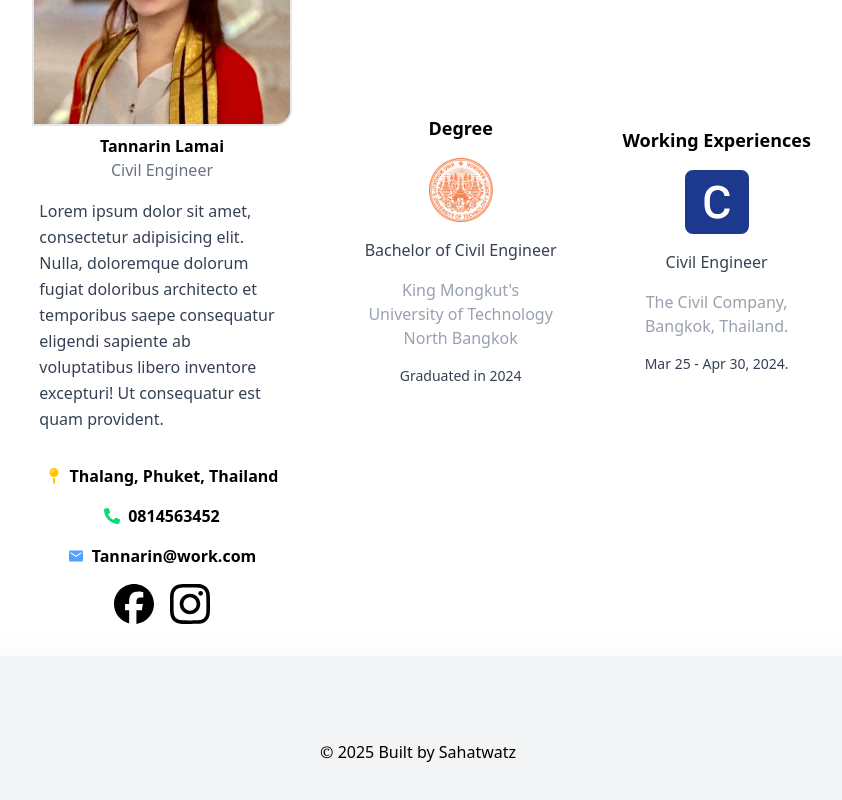
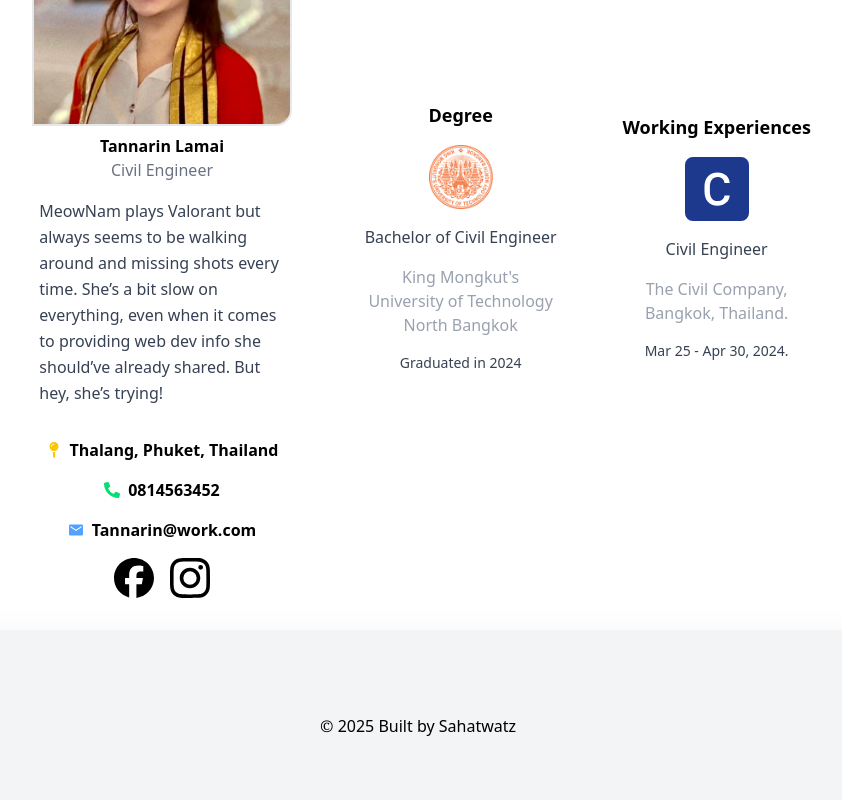
Before and after one commit to sahatwatz/tannarin-po, a React (Vite) app: page / in a window 1280 px wide. Shown: the part 3047-3847 px from the top of the page, without its empty margins (222-1064 px from the left). Built offline with nearby package versions, Linux system fonts and the light colour scheme.

Commit message:
update: bio

```diff
--- a/src/components/About.jsx
+++ b/src/components/About.jsx
@@ -20,10 +20,10 @@ const About = () => {
             <h3 className="text-gray-500">Civil Engineer</h3>
           </figcaption>
           <p className="px-12 py-4 text-left text-gray-700 leading-relaxed text-md max-w-prose mx-auto whitespace-normal">
-            Lorem ipsum dolor sit amet, consectetur adipisicing elit. Nulla,
-            doloremque dolorum fugiat doloribus architecto et temporibus saepe
-            consequatur eligendi sapiente ab voluptatibus libero inventore
-            excepturi! Ut consequatur est quam provident.
+            MeowNam plays Valorant but always seems to be walking around and
+            missing shots every time. She’s a bit slow on everything, even when
+            it comes to providing web dev info she should’ve already shared. But
+            hey, she’s trying!
           </p>
           <aside className="flex flex-col justify-center items-center gap-4 p-4">
             <figure className="flex justify-center items-center gap-2">
```
